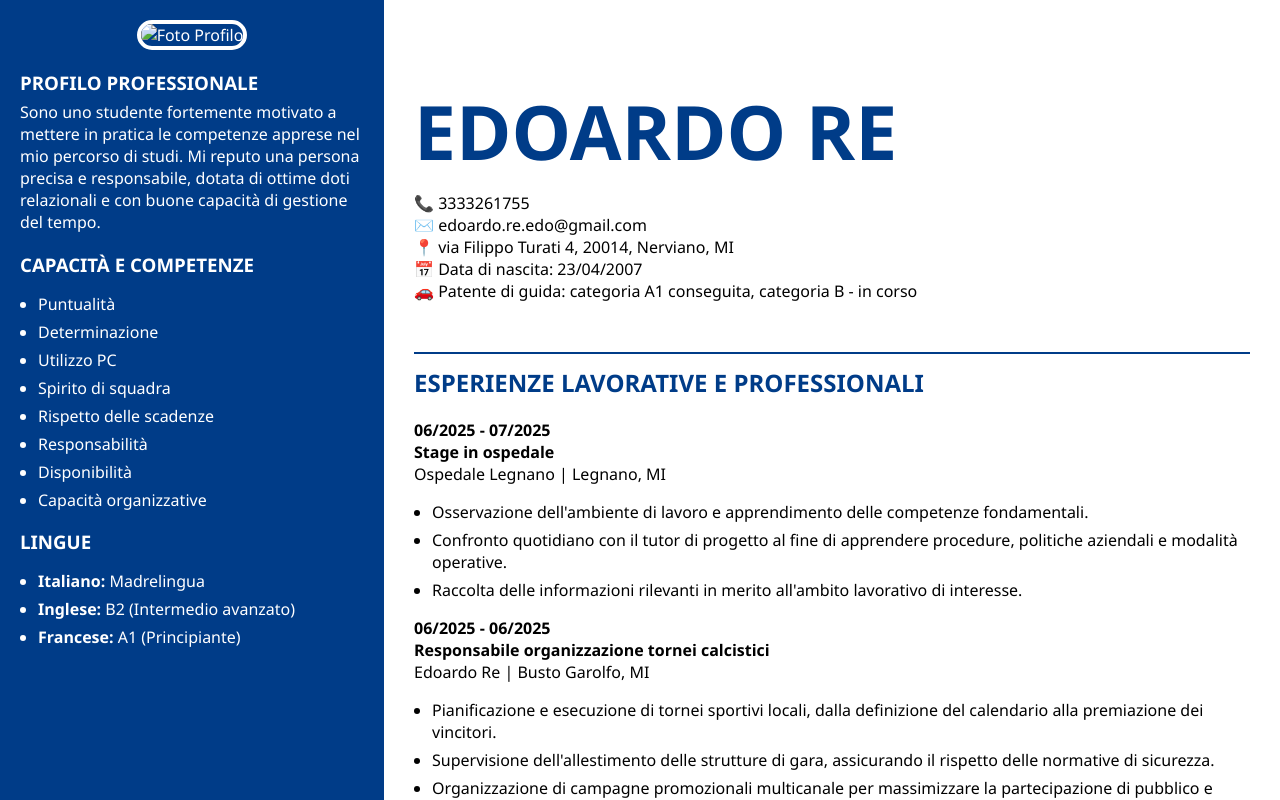
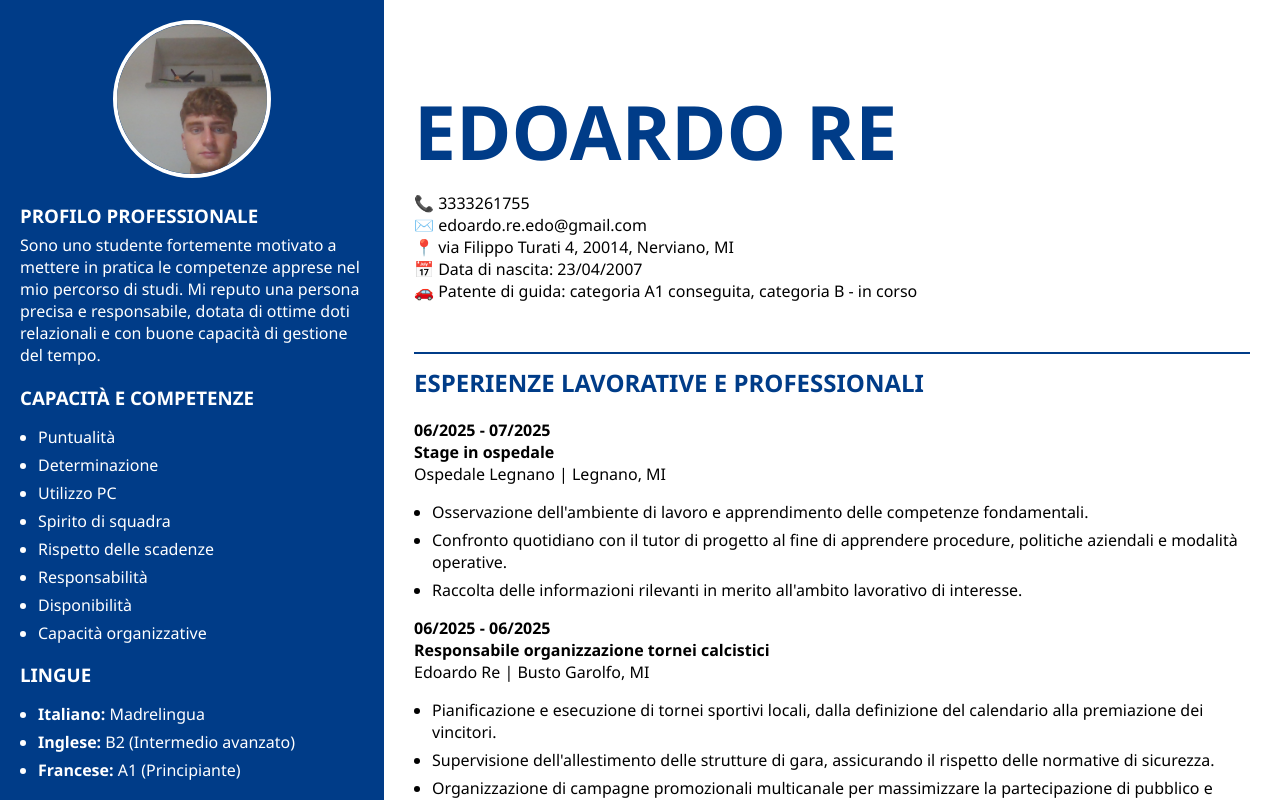
Before and after one commit to edoardo58903/cv-edoardo, a plain HTML site: page index.html in a window 1280 px wide. Drawn offline with Linux system fonts and the light colour scheme.

Commit message:
Add files via upload

```diff
--- a/index.html
+++ b/index.html
@@ -2,6 +2,7 @@
 <html lang="it">
 <head>
     <meta charset="UTF-8">
+    <meta name="format-detection" content="date=no">
     <title>Curriculum Vitae - Edoardo Re</title>
     <style>
         /* Stile generale del corpo della pagina */
@@ -99,7 +100,7 @@
     <div class="sidebar">
         <div class="photo">
             <!-- Immagine profilo -->
-            <img src="img/edo.png" alt="Foto Profilo">
+            <img src="img/edo.jpg" alt="Foto Profilo">
         </div>
 
         <h3>PROFILO PROFESSIONALE</h3>
```
Also changed, not shown: img/edo.jpg (added).
